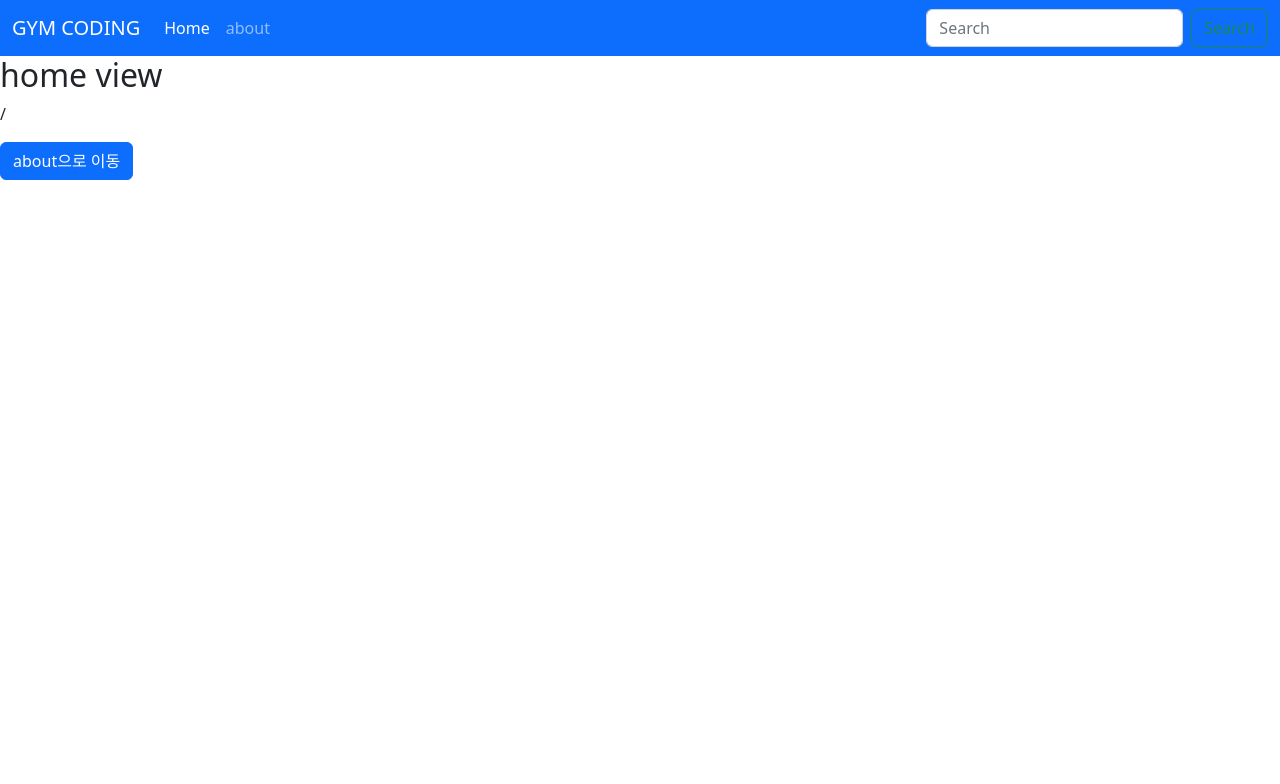
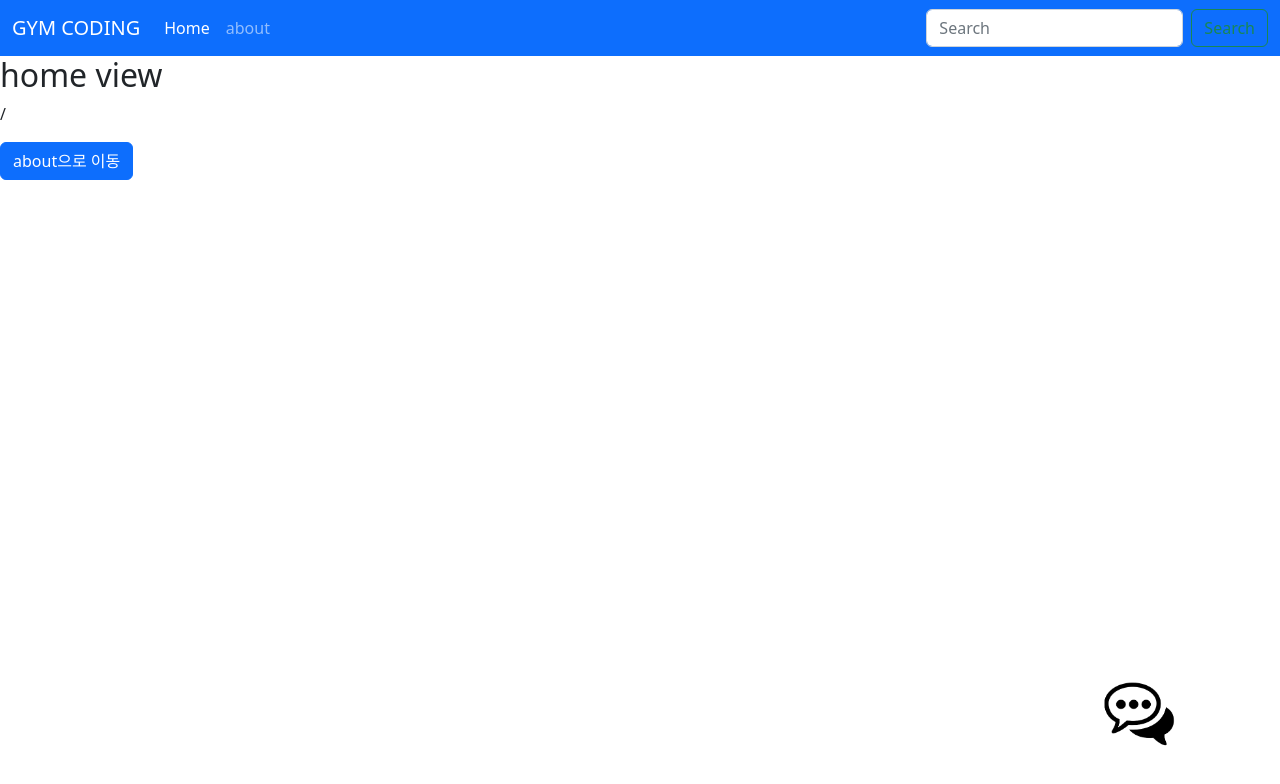
Before and after one commit to Lotte-Danuri/LuxOnFront, a Vue app: page / in a window 1280 px wide. Shown: the top 784 px of the page. Built offline with nearby package versions, Linux system fonts and the light colour scheme.

Commit message:
(FEAN-142) Feat: chat button 생성

```diff
--- a/src/App.vue
+++ b/src/App.vue
@@ -1,12 +1,51 @@
 <script setup>
 import TheHeader from '@/layouts/TheHeader.vue';
 import TheView from '@/layouts/TheView.vue';
+import TheChat from '@/layouts/TheChat.vue';
+import TheChatApp from '@/layouts/TheChatApp.vue';
+import { ref } from 'vue';
+
+let chatShow = ref(false);
+
+function buttonClick() {
+  chatShow.value = !chatShow.value;
+}
 </script>
 
 <template>
   <TheHeader></TheHeader>
 
   <TheView></TheView>
+
+  <TheChat
+    style="position: fixed; z-index: 999; right: 100px; bottom: 50px"
+    @click="buttonClick"
+  ></TheChat>
+  <Transition>
+    <TheChatApp
+      class="border border-3"
+      v-if="chatShow"
+      style="
+        position: fixed;
+        width: 80%;
+        height: 80%;
+        left: 10%;
+        top: 10%;
+        z-index: 999;
+        background-color: grey;
+      "
+    ></TheChatApp>
+  </Transition>
 </template>
 
-<style scoped></style>
+<style>
+.v-enter-active,
+.v-leave-active {
+  transition: opacity 0.5s ease;
+}
+
+.v-enter-from,
+.v-leave-to {
+  opacity: 0;
+}
+</style>
--- /dev/null
+++ b/src/layouts/TheChat.vue
@@ -0,0 +1,20 @@
+<template>
+  <div class="chatContents">
+    <button
+      class="chatButton"
+      style="border: 0; background-color: transparent"
+      type="button"
+      @click="buttonClick"
+    >
+      <img
+        src="@/assets/logo.png"
+        style="height: 70px; width: 70px"
+        alt="chatButton"
+      />
+    </button>
+  </div>
+</template>
+
+<script></script>
+
+<style></style>
--- /dev/null
+++ b/src/layouts/TheChatApp.vue
@@ -0,0 +1,18 @@
+<template>
+  <div class="chat-app">
+    <h2>chat page</h2>
+  </div>
+</template>
+<script></script>
+<style>
+.chat-app {
+  display: flex;
+  opacity: 0.95;
+  flex-direction: column;
+  background-color: black;
+  max-width: 1600px;
+  height: 100vh;
+  margin: 0 auto;
+  overflow: hidden;
+}
+</style>
```
Also changed, not shown: src/assets/logo.png (added), src/assets/logo.svg (deleted).
